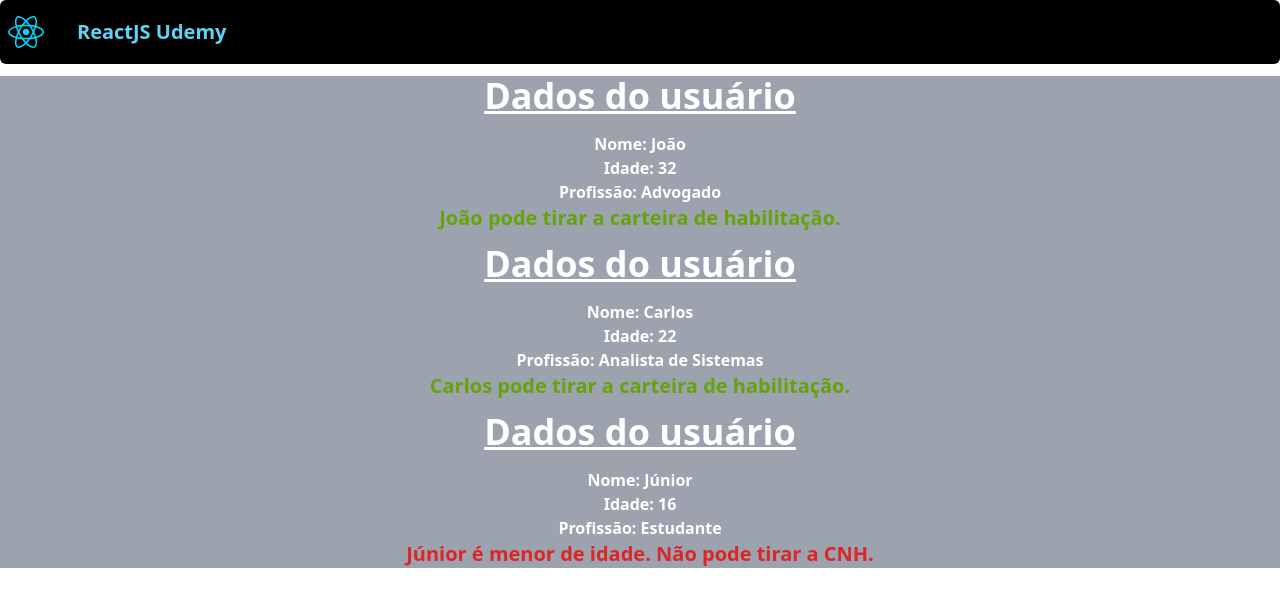
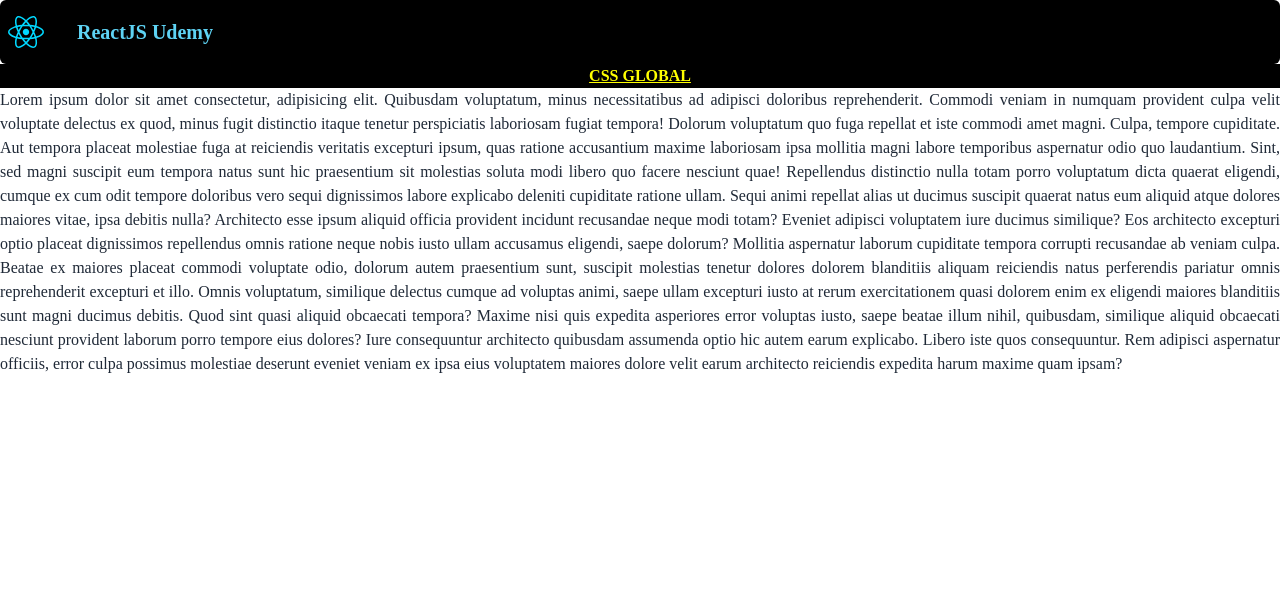
Before and after one commit to davcavalc/aulas-de-react-udemy, a React (Vite) app: page / in a window 1280 px wide. Shown: the top 606 px of the page. Built offline with nearby package versions, Linux system fonts and the light colour scheme.

Commit message:
📓Aula: CSS global + CSS no componente - 06/08/2022

```diff
--- a/src/App.jsx
+++ b/src/App.jsx
@@ -1,38 +1,39 @@
+import CSSnoReact from "./Componentes/CSSnoReact";
 import Header from "./Componentes/Header";
-import UserDetails from "./Desafios/UserDetails";
+// import UserDetails from "./Desafios/UserDetails";
 import "./index.css";
 
 function App() {
-	const user = [
-		{ nome: "João", idade: 32, profissao: "Advogado" },
-		{ nome: "Carlos", idade: 22, profissao: "Analista de Sistemas" },
-		{ nome: "Júnior", idade: 16, profissao: "Estudante" },
-	];
+	// const user = [
+	// 	{ id: 1, nome: "João", idade: 32, profissao: "Advogado" },
+	// 	{ id: 2, nome: "Carlos", idade: 22, profissao: "Analista de Sistemas" },
+	// 	{ id: 3, nome: "Júnior", idade: 16, profissao: "Estudante" },
+	// ];
 
-	const MaiorDeIdade = ({ nome }) => {
-		return (
-			<>
-				<p className="text-lime-600">{nome} pode tirar a carteira de habilitação.</p>
-			</>
-		);
-	};
+	// const MaiorDeIdade = ({ nome }) => {
+	// 	return (
+	// 		<>
+	// 			<p className="text-green-600">{nome} pode tirar a carteira de habilitação.</p>
+	// 		</>
+	// 	);
+	// };
 
-	const MenorDeIdade = ({ nome }) => {
-		return (
-			<>
-				<p className="text-red-600">{nome} é menor de idade. Não pode tirar a CNH.</p>
-			</>
-		);
-	};
+	// const MenorDeIdade = ({ nome }) => {
+	// 	return (
+	// 		<>
+	// 			<p className="text-red-500">{nome} é menor de idade. Não pode tirar a CNH.</p>
+	// 		</>
+	// 	);
+	// };
 
 	return (
 		<>
 			<Header />
-			{/* TAREFA 4 */}
+			{/* TAREFA 4
 			<div className="bg-gray-400">
 				{user.map((pessoa) => (
-					<UserDetails nome={pessoa.nome} idade={pessoa.idade} profissao={pessoa.profissao}>
-						<div className="text-xl font-bold">
+					<UserDetails key={pessoa.id} nome={pessoa.nome} idade={pessoa.idade} profissao={pessoa.profissao}>
+						<div className="text-xl font-extrabold">
 							{pessoa.idade >= 18 ? (
 								<MaiorDeIdade nome={pessoa.nome} />
 							) : (
@@ -41,7 +42,9 @@ function App() {
 						</div>
 					</UserDetails>
 				))}
-			</div>
+			</div> */}
+			{/* CSS global + CSS de componente */}
+			<CSSnoReact/>
 		</>
 	);
 }
--- /dev/null
+++ b/src/Componentes/CSSnoReact.jsx
@@ -0,0 +1,38 @@
+import React from "react";
+import "../css/CSSnoReact.css";
+const CSSnoReact = () => {
+	return (
+		<>
+			<div className="titulo font-bold">CSS global</div>
+			<p className="text-justify">
+				Lorem ipsum dolor sit amet consectetur, adipisicing elit. Quibusdam voluptatum, minus
+				necessitatibus ad adipisci doloribus reprehenderit. Commodi veniam in numquam provident culpa
+				velit voluptate delectus ex quod, minus fugit distinctio itaque tenetur perspiciatis laboriosam
+				fugiat tempora! Dolorum voluptatum quo fuga repellat et iste commodi amet magni. Culpa, tempore
+				cupiditate. Aut tempora placeat molestiae fuga at reiciendis veritatis excepturi ipsum, quas
+				ratione accusantium maxime laboriosam ipsa mollitia magni labore temporibus aspernatur odio quo
+				laudantium. Sint, sed magni suscipit eum tempora natus sunt hic praesentium sit molestias soluta
+				modi libero quo facere nesciunt quae! Repellendus distinctio nulla totam porro voluptatum dicta
+				quaerat eligendi, cumque ex cum odit tempore doloribus vero sequi dignissimos labore explicabo
+				deleniti cupiditate ratione ullam. Sequi animi repellat alias ut ducimus suscipit quaerat natus
+				eum aliquid atque dolores maiores vitae, ipsa debitis nulla? Architecto esse ipsum aliquid
+				officia provident incidunt recusandae neque modi totam? Eveniet adipisci voluptatem iure ducimus
+				similique? Eos architecto excepturi optio placeat dignissimos repellendus omnis ratione neque
+				nobis iusto ullam accusamus eligendi, saepe dolorum? Mollitia aspernatur laborum cupiditate
+				tempora corrupti recusandae ab veniam culpa. Beatae ex maiores placeat commodi voluptate odio,
+				dolorum autem praesentium sunt, suscipit molestias tenetur dolores dolorem blanditiis aliquam
+				reiciendis natus perferendis pariatur omnis reprehenderit excepturi et illo. Omnis voluptatum,
+				similique delectus cumque ad voluptas animi, saepe ullam excepturi iusto at rerum exercitationem
+				quasi dolorem enim ex eligendi maiores blanditiis sunt magni ducimus debitis. Quod sint quasi
+				aliquid obcaecati tempora? Maxime nisi quis expedita asperiores error voluptas iusto, saepe
+				beatae illum nihil, quibusdam, similique aliquid obcaecati nesciunt provident laborum porro
+				tempore eius dolores? Iure consequuntur architecto quibusdam assumenda optio hic autem earum
+				explicabo. Libero iste quos consequuntur. Rem adipisci aspernatur officiis, error culpa possimus
+				molestiae deserunt eveniet veniam ex ipsa eius voluptatem maiores dolore velit earum architecto
+				reiciendis expedita harum maxime quam ipsam?
+			</p>
+		</>
+	);
+};
+
+export default CSSnoReact;
--- a/src/Componentes/Header.jsx
+++ b/src/Componentes/Header.jsx
@@ -1,12 +1,14 @@
 import React from "react";
-import REact from '../assets/react.svg';
+import REact from "../assets/react.svg";
 
 const Header = () => {
 	return (
 		<>
-            <div class="navbar bg-black rounded-md">
-                <img src={REact} alt="react-logo" />
-				<a class="btn btn-ghost normal-case ml-4 text-xl text-react hover:bg-react hover:text-black">ReactJS Udemy</a>
+			<div className="navbar bg-black rounded-md">
+				<img src={REact} alt="react-logo" />
+				<a className="btn btn-ghost normal-case ml-4 text-xl text-react hover:bg-react hover:text-black">
+					ReactJS Udemy
+				</a>
 			</div>
 		</>
 	);
--- a/src/Desafios/UserDetails.jsx
+++ b/src/Desafios/UserDetails.jsx
@@ -4,11 +4,11 @@ const UserDetails = ({ nome, idade, profissao, children }) => {
 	return (
 		<>
             <div className="text-center mt-3">
-                <h2 className="text-4xl text-white font-bold mb-4 underline">Dados do usuário</h2>
+                <h2 className="text-4xl text-black font-bold mb-4 underline">Dados do usuário</h2>
 				<ul>
-					<li className="text-white font-bold">Nome: {nome}</li>
-					<li className="text-white font-bold">Idade: {idade}</li>
-                    <li className="text-white font-bold">Profissão: {profissao}</li>
+					<li className="text-black font-bold">Nome: {nome}</li>
+					<li className="text-black font-bold">Idade: {idade}</li>
+                    <li className="text-black font-bold">Profissão: {profissao}</li>
                     {children}
 				</ul>
 			</div>
--- /dev/null
+++ b/src/css/CSSnoReact.css
@@ -0,0 +1,20 @@
+body {
+	margin: 0;
+	padding: 0;
+	font-family: "firacode";
+	padding-bottom: 500px;
+}
+
+.titulo {
+	text-transform: uppercase;
+	justify-content: center;
+	display: flex;
+	text-decoration: underline;
+	color: yellow;
+	background-color: #000;
+}
+
+.texto-descricao:hover {
+	color: yellow;
+	text-transform: uppercase;
+}
```
